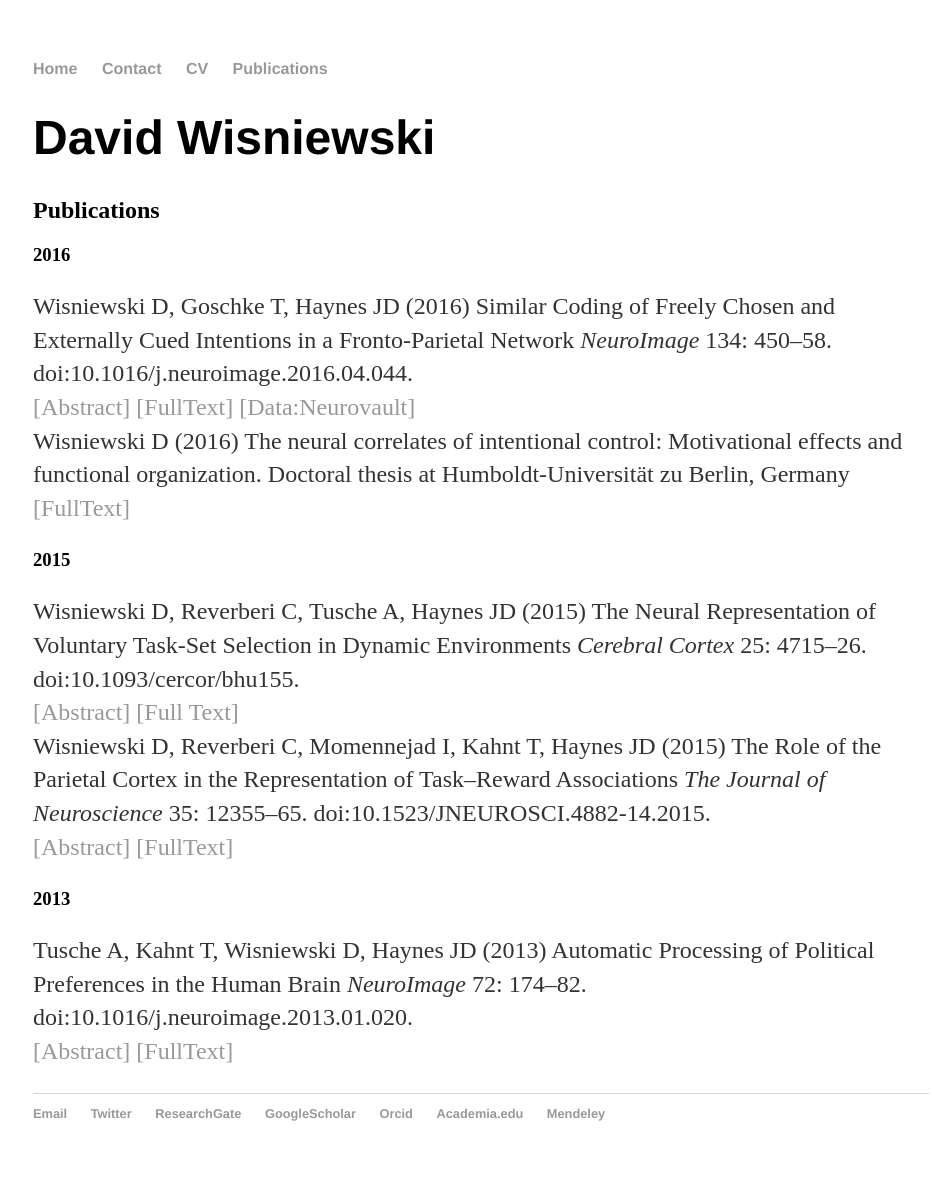
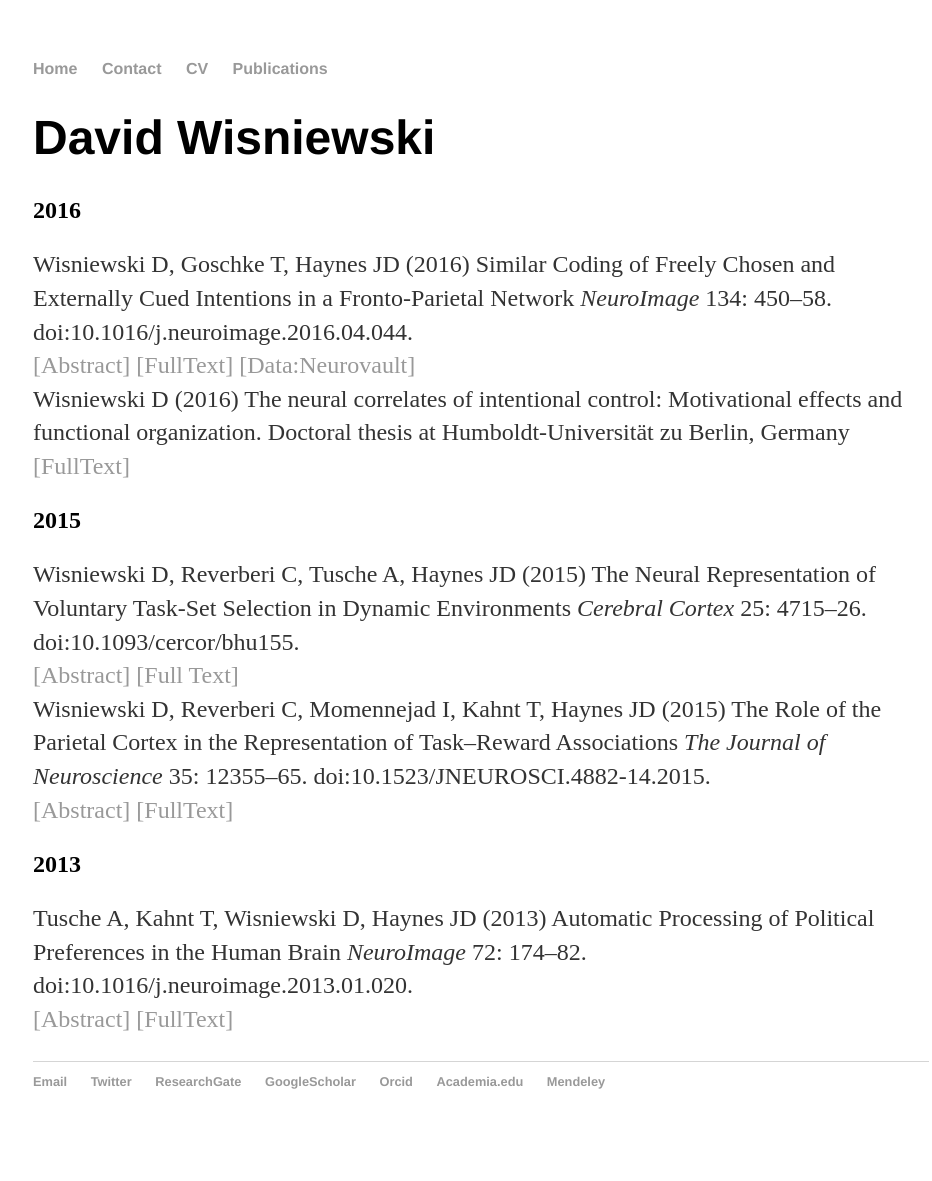
Before and after one commit to davidwisniewski/davidwisniewski.github.io, a Jekyll site: the page built from publications/index.html, in a window 1280 px wide. Shown: the whole page, without its empty margins (159-1091 px from the left). Built offline with Jekyll 4.4.1, drawn with Linux system fonts in a browser that asks for light colours; after the commit the page ends 1149 px from its top, so only the background shows below that.

Commit message:
style adjustments

```diff
--- a/publications/index.html
+++ b/publications/index.html
@@ -4,8 +4,7 @@ title: David Wisniewski
 ---
 <div class="blurb">
 	<h1>David Wisniewski</h1>
-	<h2>Publications</h2>
-	<h3>2016</h3>
+	<h2>2016</h2>
 	<p>
 	Wisniewski D, Goschke T, Haynes JD (2016) Similar Coding of Freely Chosen and Externally Cued Intentions in a Fronto-Parietal Network <em>NeuroImage</em> 134: 450–58. doi:10.1016/j.neuroimage.2016.04.044.<br>
 	<a href="http://www.sciencedirect.com/science/article/pii/S1053811916300842">[Abstract]</a> <a href="/files/Post Print Wisniewski et al NeuroImage 2016.pdf">[FullText]</a> <a href="http://neurovault.org/collections/1359/">[Data:Neurovault]</a><br>
@@ -13,7 +12,7 @@ title: David Wisniewski
 	<a href="http://edoc.hu-berlin.de/docviews/abstract.php?id=42661">[FullText]</a>
 	</p>
 
-	<h3>2015</h3>
+	<h2>2015</h2>
 	<p>
 	Wisniewski D, Reverberi C, Tusche A, Haynes JD (2015) The Neural Representation of Voluntary Task-Set Selection in Dynamic Environments <em>Cerebral Cortex</em> 25: 4715–26. doi:10.1093/cercor/bhu155.<br>
 	<a href="http://cercor.oxfordjournals.org/content/25/12/4715">[Abstract]</a> <a href="/files/Wisniewski et al CerebralCortex 2015.pdf">[Full Text]</a><br>
@@ -21,7 +20,7 @@ title: David Wisniewski
 	<a href="http://www.jneurosci.org/content/35/36/12355.short">[Abstract]</a> <a href="/files/Wisniewski et al JNeurosci 2015.pdf">[FullText]</a>
 	</p>
 
-	<h3>2013</h3>
+	<h2>2013</h2>
 	<p>
 	Tusche A, Kahnt T, Wisniewski D, Haynes JD (2013) Automatic Processing of Political Preferences in the Human Brain <em>NeuroImage</em> 72: 174–82. doi:10.1016/j.neuroimage.2013.01.020.<br>
 	<a href="http://www.sciencedirect.com/science/article/pii/S1053811913000670">[Abstract]</a> <a href="/files/Tusche et al NeuroImage 2013.pdf">[FullText]</a>
```
Also changed, not shown: cv/index.html (+5 -7 lines).
